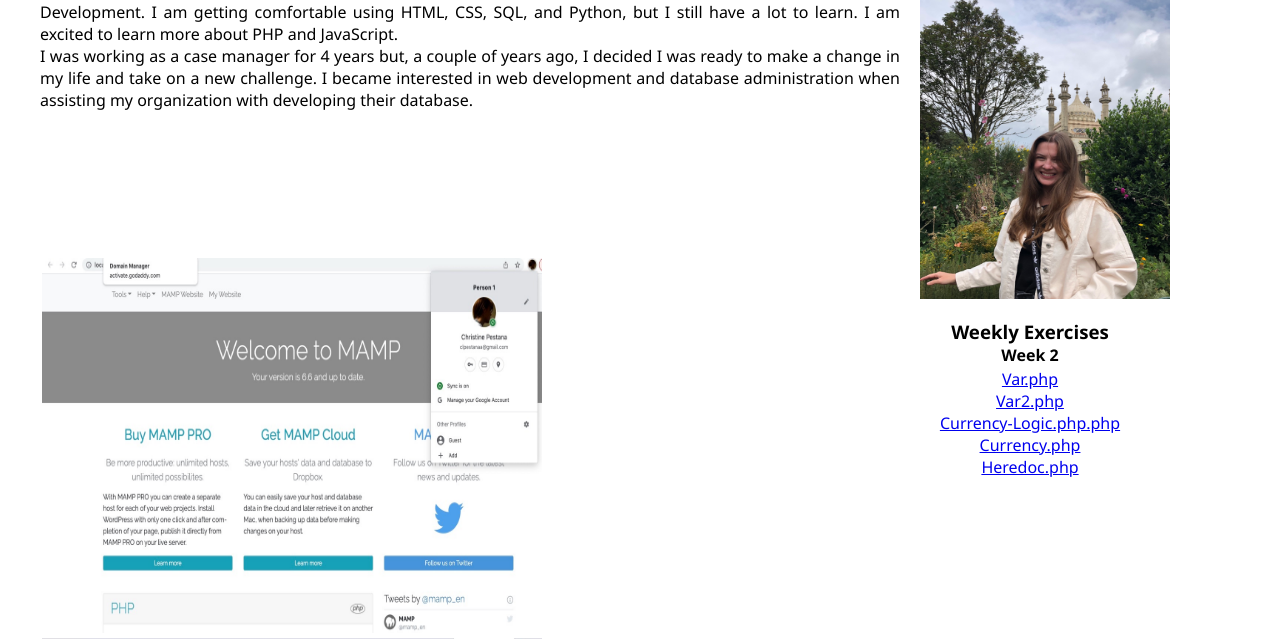
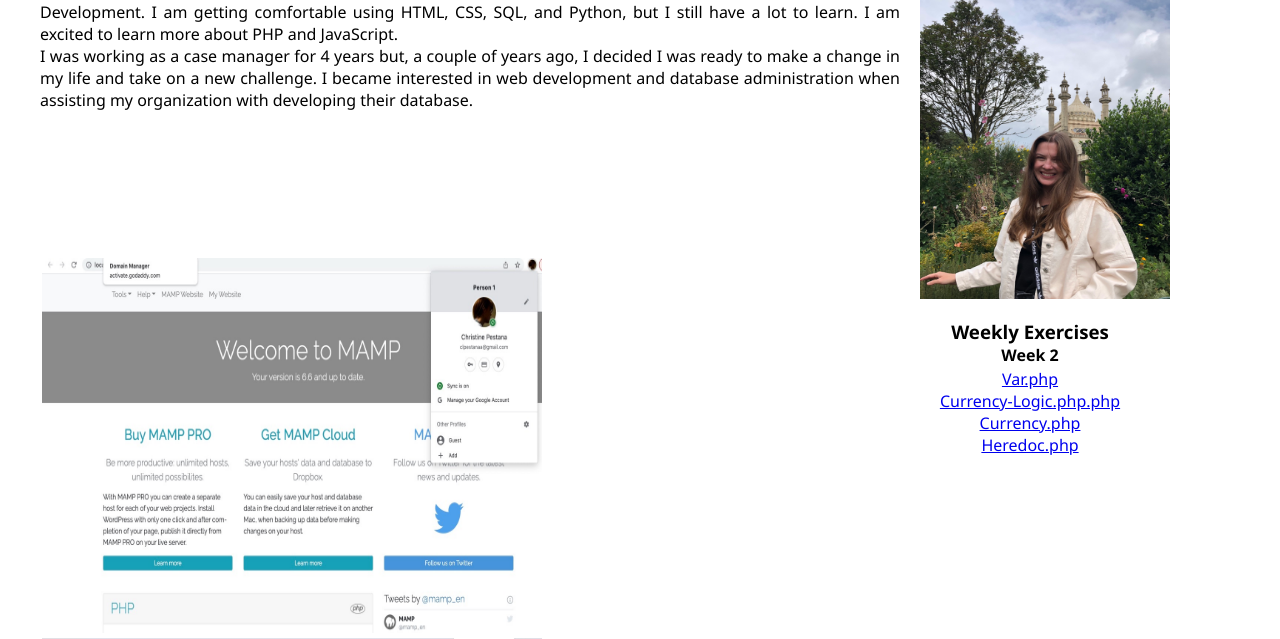
Before and after one commit to cpestana/it261, a PHP site: page / in a window 1280 px wide. Shown: the part 239-878 px from the top of the page. Run offline with PHP 8.4, Linux system fonts and the light colour scheme.

Commit message:
delete var2

```diff
--- a/index.php
+++ b/index.php
@@ -73,7 +73,6 @@
     <h4>Week 2</h4>
         <ul>
         <li><a href="weeks/week2/var.php">Var.php</a></li>
-        <li><a href="weeks/week2/var2.php">Var2.php</a></li>
         <li><a href="weeks/week2/currency-logic.php">Currency-Logic.php.php</a></li>
         <li><a href="weeks/week2/currency.php">Currency.php</a></li>
         <li><a href="weeks/week2/heredoc.php">Heredoc.php</a></li>
--- a/website/index.php
+++ b/website/index.php
@@ -73,7 +73,6 @@
     <h4>Week 2</h4>
         <ul>
         <li><a href="weeks/week2/var.php">Var.php</a></li>
-        <li><a href="weeks/week2/var2.php">Var2.php</a></li>
         <li><a href="weeks/week2/currency-logic.php">Currency-Logic.php.php</a></li>
         <li><a href="weeks/week2/currency.php">Currency.php</a></li>
         <li><a href="weeks/week2/heredoc.php">Heredoc.php</a></li>
```
